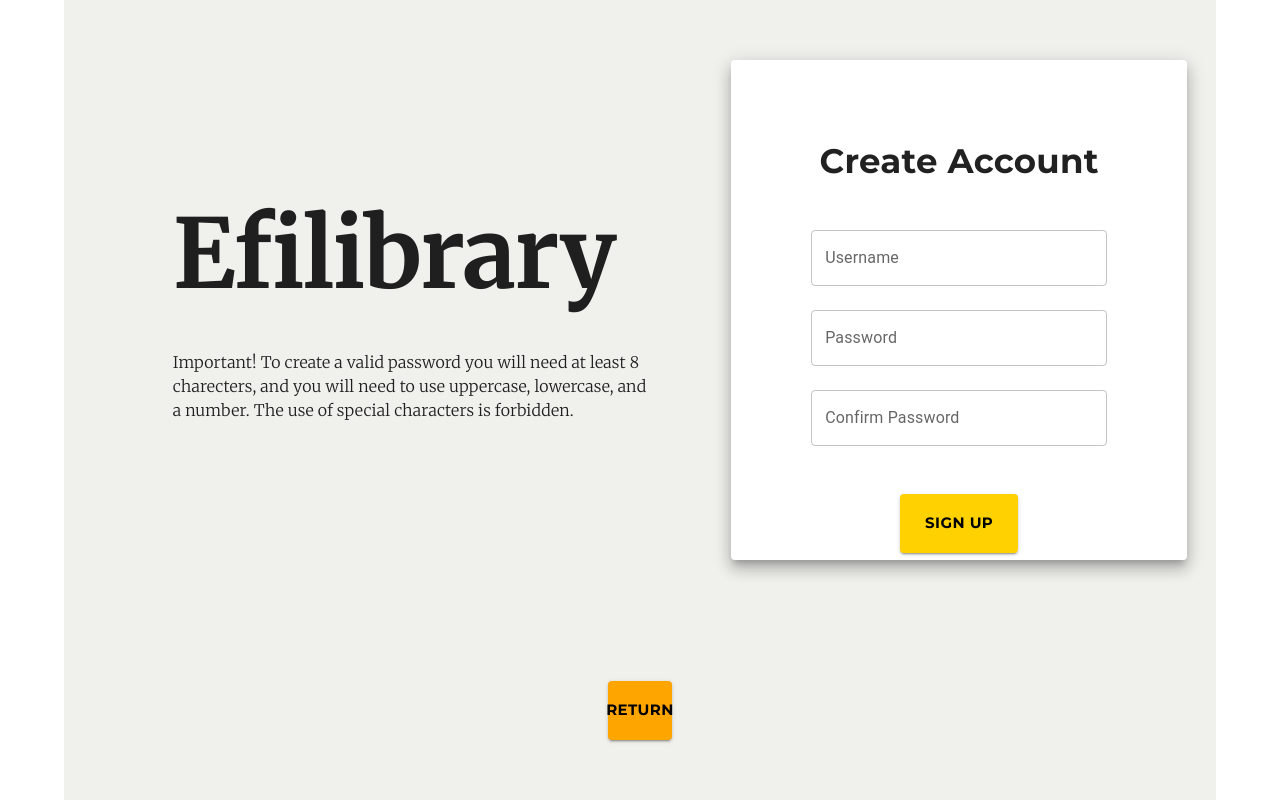
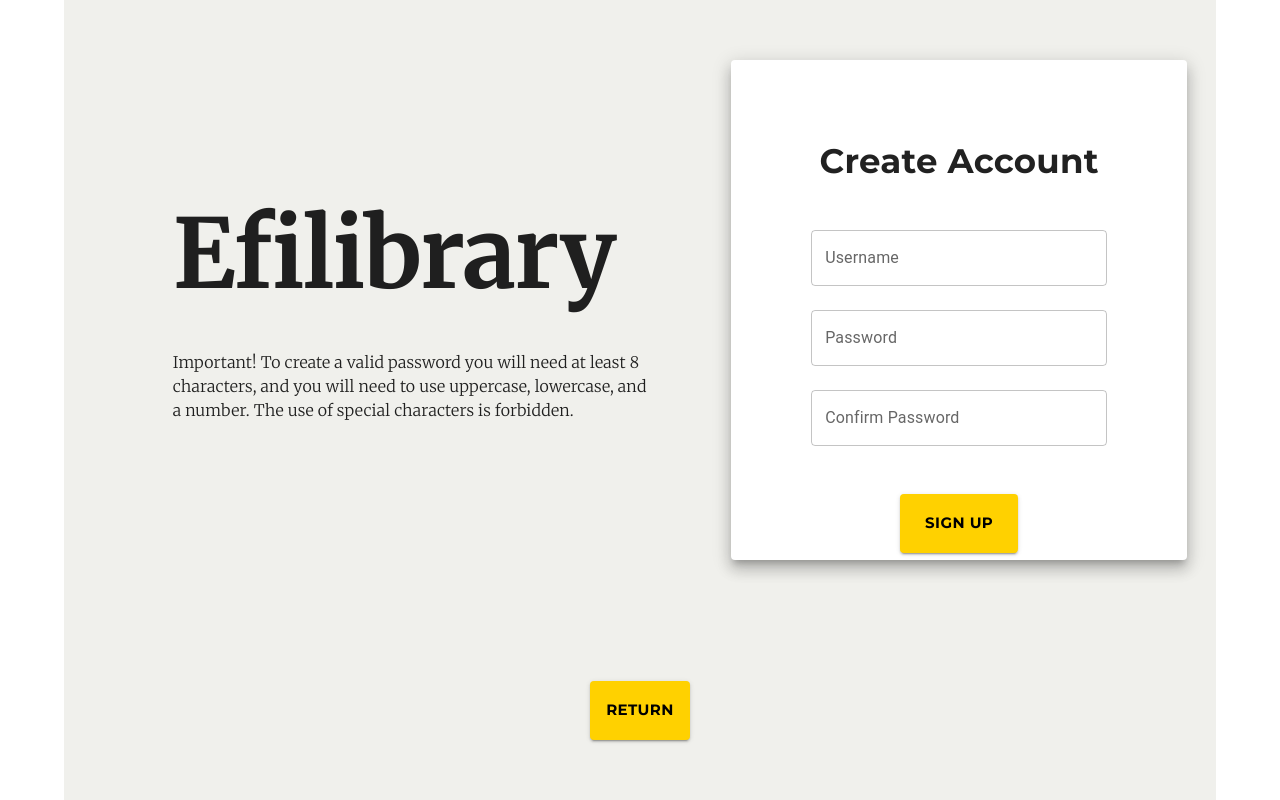
Before and after one commit to LibraryProjectGroup/library-project-frontend, a React (Create React App) app: page / in a window 1280 px wide. Both pictures are taken after typing "Sample", "Sample123" into the empty fields and a click on the button "CREATE ACCOUNT". Built offline with nearby package versions, Linux system fonts and the light colour scheme; no server answers.

Commit message:
small styling added
changed some button color and width;

added Jum's code for Login page responsiveness (there were some merge conflicts in the previous PR)

```diff
--- a/src/Auth/LoginPage.tsx
+++ b/src/Auth/LoginPage.tsx
@@ -1,4 +1,4 @@
-import React, { useState, useContext, FC } from "react";
+import React, { useState, useContext, FC, useEffect } from "react";
 import { Box, Typography, TextField, Button, Paper, Grid } from "@mui/material";
 import { TheContext } from "../TheContext";
 import CreateAccount from "../components/CreateAccount";
@@ -14,6 +14,27 @@ const LoginPage: FC<IProps> = ({ logged, setLogged }: IProps): JSX.Element => {
   const [password, setPassword] = useState("");
   const [errorMessage, setErrorMesssage] = useState("");
   const [registerFormVisible, setRegisterFormVisible] = useState(false);
+
+  const [dimensions, setDimensions] = React.useState({
+    height: window.innerHeight,
+    width: window.innerWidth,
+  });
+
+  useEffect(() => {
+    const handleResize = () => {
+      setDimensions({
+        height: window.innerHeight,
+        width: window.innerWidth,
+      });
+    };
+
+    window.addEventListener("resize", handleResize);
+
+    return () => {
+      window.removeEventListener("resize", handleResize);
+    };
+  }, []);
+
 
   const context = useContext(TheContext);
   const handleLogin = async () => {
@@ -53,8 +74,8 @@ const LoginPage: FC<IProps> = ({ logged, setLogged }: IProps): JSX.Element => {
         justifyContent="space-around"
         alignItems="center"
         sx={{
-          maxWidth: window.innerWidth,
-          minHeight: window.innerHeight,
+          maxWidth: dimensions.width,
+        minHeight: dimensions.height,
           backgroundColor: "#f0f0ec",
         }}
       >
@@ -179,7 +200,7 @@ const LoginPage: FC<IProps> = ({ logged, setLogged }: IProps): JSX.Element => {
               fontFamily: "Montserrat",
               fontWeight: "bold",
               fontSize: 15,
-              width: "50%",
+              width: "100%",
               backgroundColor: "#FFD100",
               color: "black",
               "&:hover": {
--- a/src/components/CreateAccount.tsx
+++ b/src/components/CreateAccount.tsx
@@ -122,7 +122,7 @@ const CreateAccount: FC<IProps> = ({ setLogged, setRegisterFormVisible }) => {
                 sx={{ fontFamily: "Merriweather", fontWeight: "light" }}
               >
                 Important! To create a valid password you will need at least 8
-                charecters, and you will need to use uppercase, lowercase, and a
+                characters, and you will need to use uppercase, lowercase, and a
                 number. The use of special characters is forbidden.
               </Typography>
             </Box>
@@ -222,8 +222,8 @@ const CreateAccount: FC<IProps> = ({ setLogged, setRegisterFormVisible }) => {
             fontFamily: "Montserrat",
             fontWeight: "bold",
             fontSize: 15,
-            width: "40%",
-            backgroundColor: "orange",
+            width: "100%",
+            backgroundColor: "#FFD100",
             color: "black",
             "&:hover": {
               backgroundColor: "#FFB500",
```
